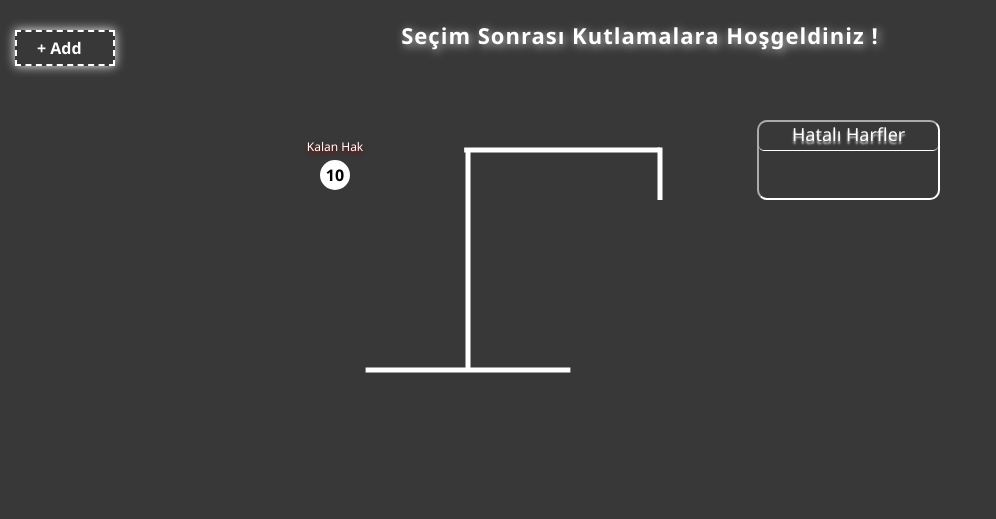
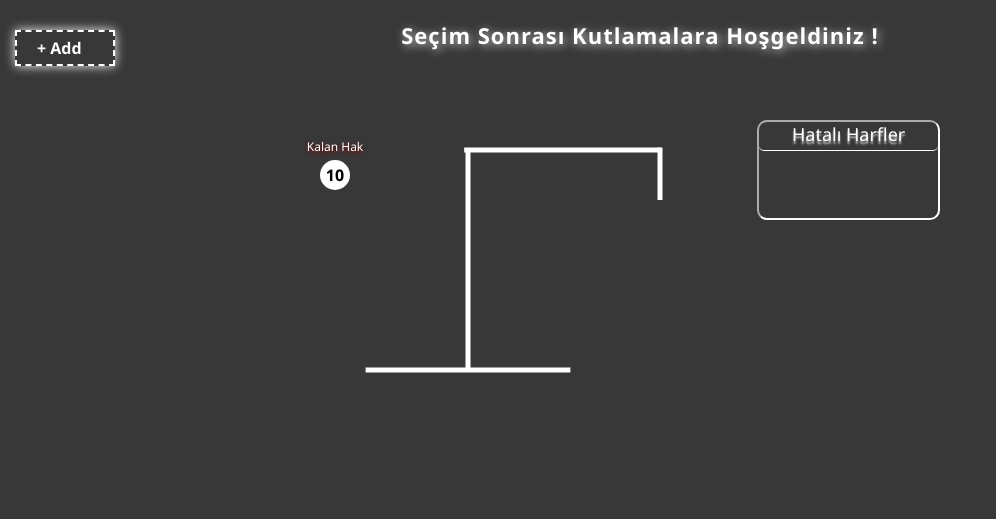
Before and after one commit to MuratAkkus0/frontend-daily, a PHP site: page /html/adamAsmaca.html in a window 1280 px wide. Shown: the top 519 px of the page, without its empty margins (0-996 px from the left). Run offline with PHP 8.4, Linux system fonts and the light colour scheme.

Commit message:
Update adamAsmaca.css

```diff
--- a/adam-asmaca/css/adamAsmaca.css
+++ b/adam-asmaca/css/adamAsmaca.css
@@ -26,6 +26,7 @@ body {
     align-items: center;
 }
 #mobile-input{
+    z-index: 6;
     opacity: 0;
     position: absolute;
     bottom: clamp(90px, 15%, 800px);
@@ -234,13 +235,12 @@ body {
 .wrong-letter-box {
     flex: 3;
     display: flex;
-    flex-wrap: wrap;
     flex-direction: column;
     width: 30%;
     max-width: 540px;
     min-width: 100px;
-    height: 25%;
-    max-height: 80px;
+    height: 45%;
+    max-height: 100px;
     color: var(--main-text-color);
     border: 2px inset var(--main-border-color);
     border-radius: 10px;
```
